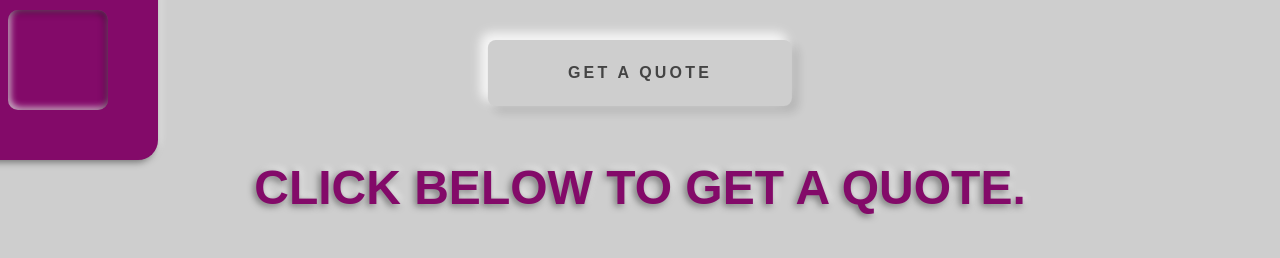
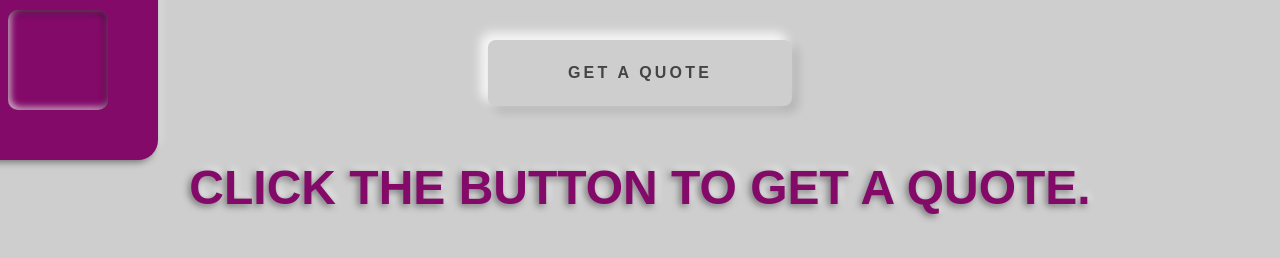
Before and after one commit to techakhil-me/getquote, a plain HTML site: page index.html in a window 1280 px wide. Drawn offline with Linux system fonts and the light colour scheme.

Commit message:
Update index.html

```diff
--- a/index.html
+++ b/index.html
@@ -12,7 +12,7 @@
       GET A QUOTE
     </button>
     <h1 id="quote" class="text">
-      Click below to get a quote.
+      Click the button to get a quote.
     </h1>
     <h5 id="author" class="retroshadow" ></h5>
   </body>
```
